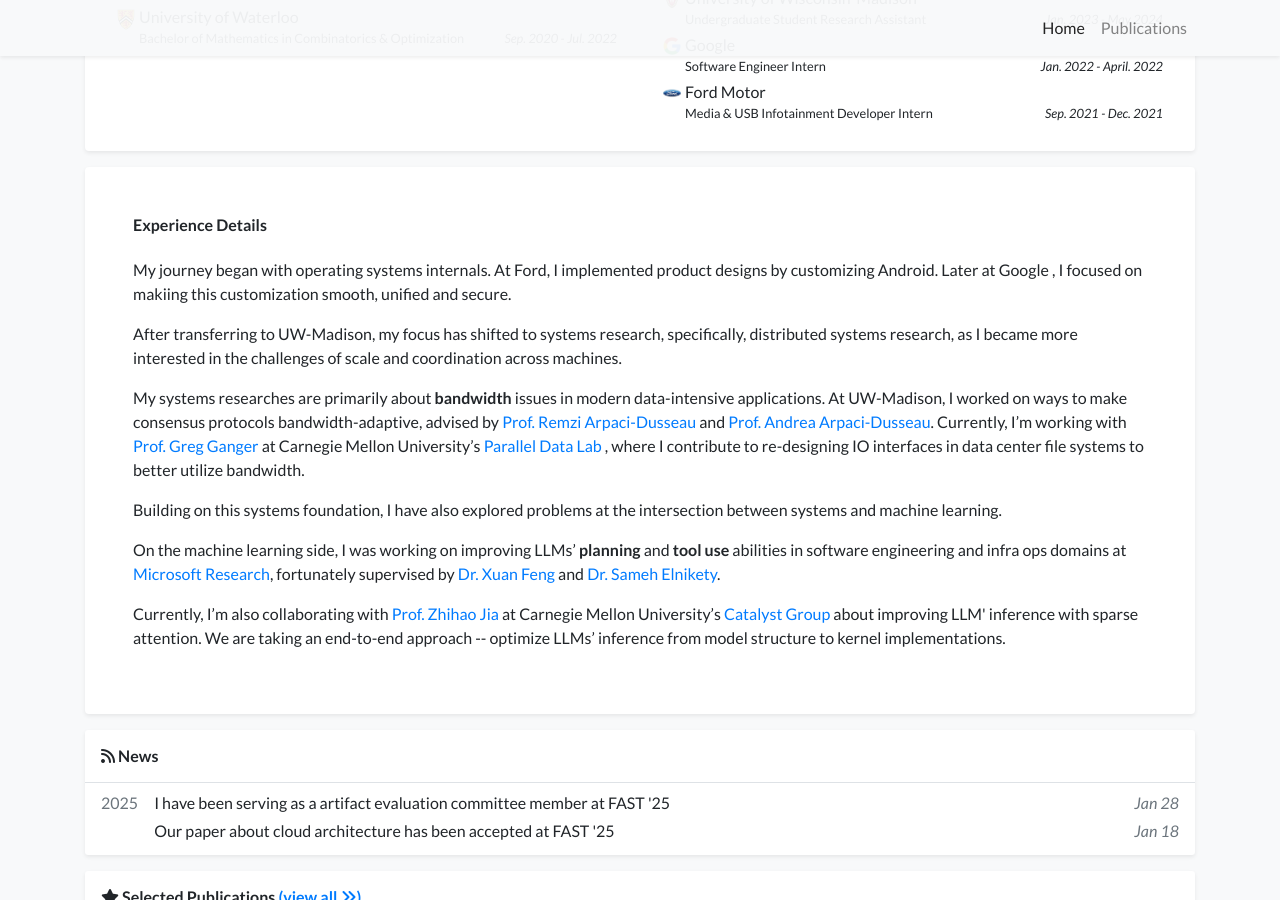
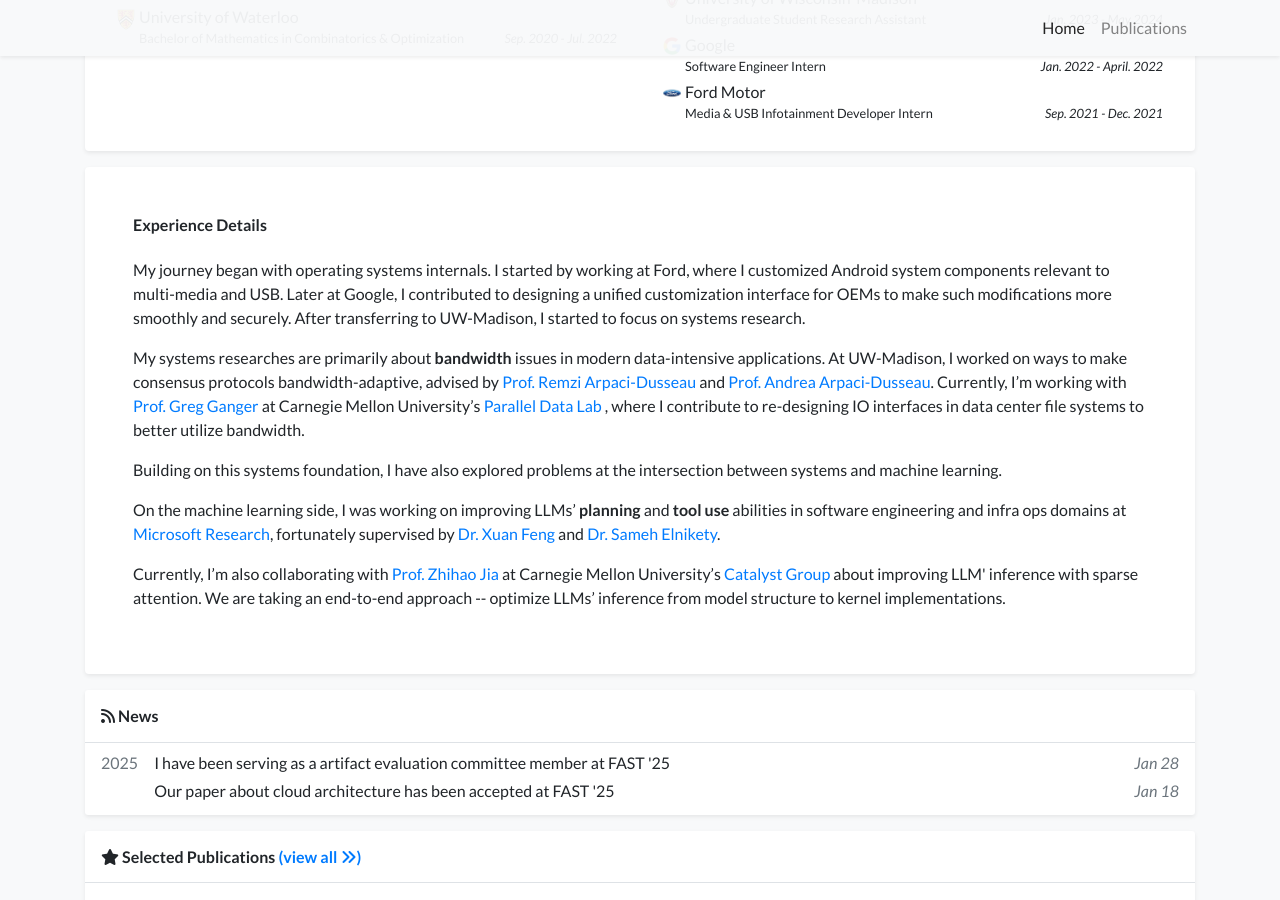
Before and after one commit to Y77CH/y77ch.github.io, a Jekyll site: the page built from index.html, in a window 1280 px wide and 900 px high, scrolled down 769 px. Built offline with Jekyll 4.4.1, drawn with Linux system fonts in a browser that asks for light colours; nearby versions of some CDN libraries; a style sheet for code colours, icons or effects is not loaded.

Commit message:
improved experience description

```diff
--- a/_data/profile.yml
+++ b/_data/profile.yml
@@ -79,10 +79,10 @@
 
 experience_description: >-
   <p>
-  My journey began with operating systems internals. At Ford, I implemented product designs by customizing Android. Later at Google , I focused on makiing this customization smooth, unified and secure.
-  </p>
-  <p>
-  After transferring to UW-Madison, my focus has shifted to systems research, specifically, distributed systems research, as I became more interested in the challenges of scale and coordination across machines.
+  My journey began with operating systems internals.
+  I started by working at Ford, where I customized Android system components relevant to multi-media and USB.
+  Later at Google, I contributed to designing a unified customization interface for OEMs to make such modifications more smoothly and securely.
+  After transferring to UW-Madison, I started to focus on systems research.
   </p>
   <p>
   My systems researches are primarily about <strong>bandwidth</strong> issues in modern data-intensive applications.
```
